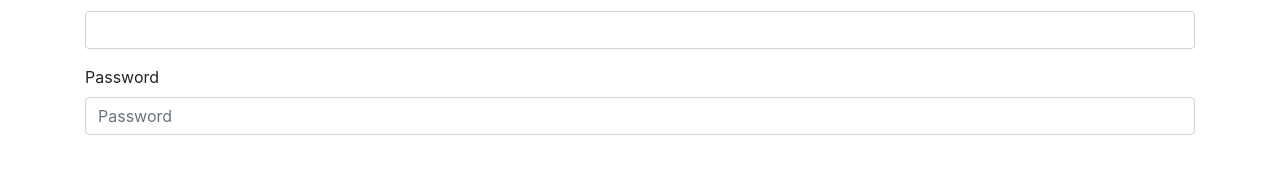
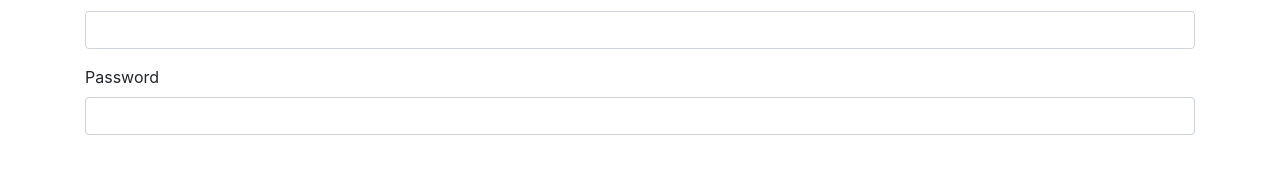
Before and after one commit to ariozone/e-store, a React (Create React App) app: page /login in a window 1280 px wide. Shown: the part 221-402 px from the top of the page. Built offline with nearby package versions, Linux system fonts and the light colour scheme.

Commit message:
Replace password field with reusable input element.#5

```diff
--- a/src/components/loginForm.jsx
+++ b/src/components/loginForm.jsx
@@ -51,18 +51,15 @@ export default class LoginForm extends Component {
             onChange={this.handleChange}
             type={"email"}
           />
-          <div className="form-group">
-            <label htmlFor="password">Password</label>
-            <input
-              type="password"
-              className="form-control"
-              id="password"
-              placeholder="Password"
-              value={account.password}
-              onChange={this.handleChange}
-              name="password"
-            />
-          </div>
+          <Input
+            value={account.password}
+            name={"password"}
+            id={"password"}
+            label={"Password"}
+            onChange={this.handleChange}
+            type={"password"}
+          />
+
           <button type="submit" className="btn btn-secondary btn-block my-5">
             Login
           </button>
```
